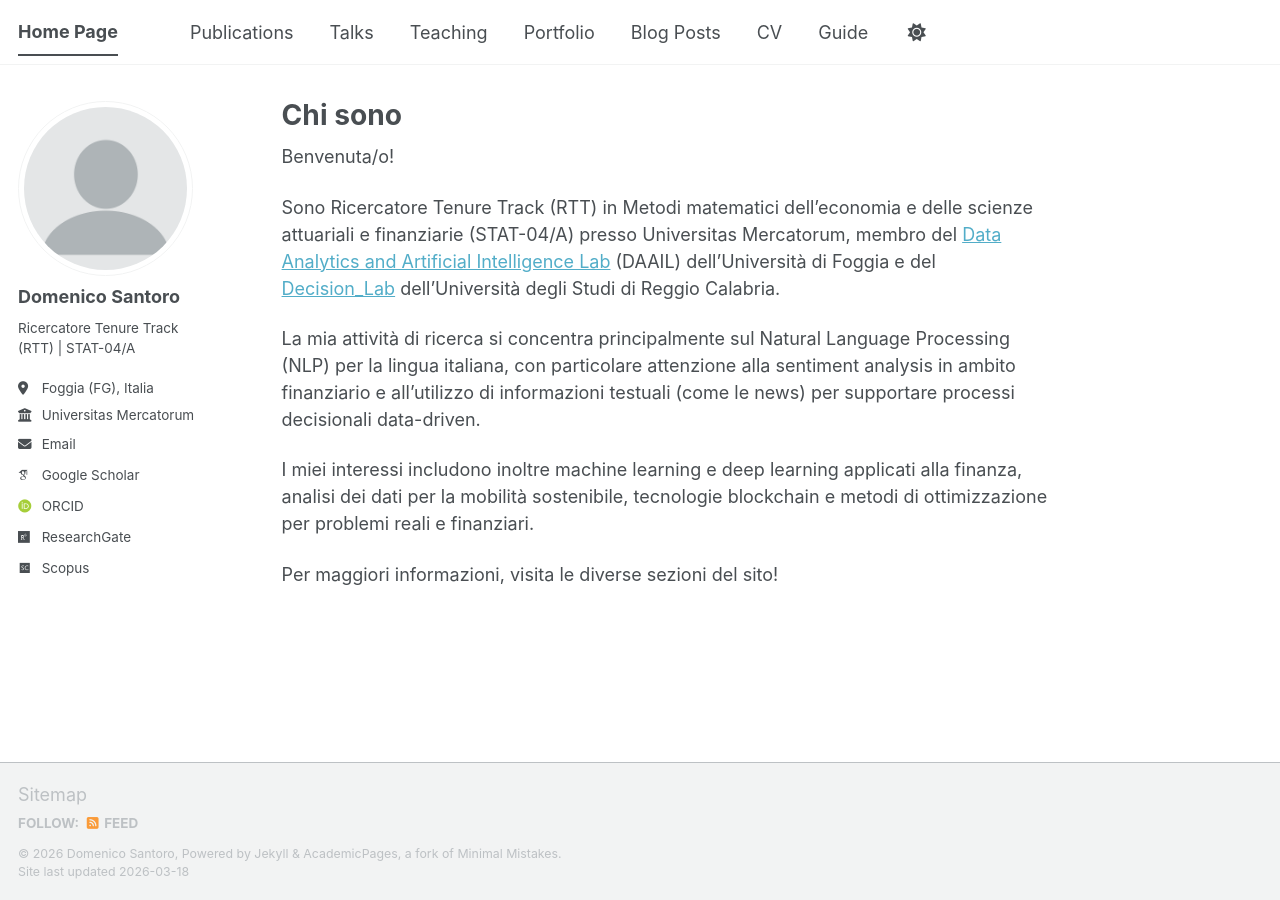
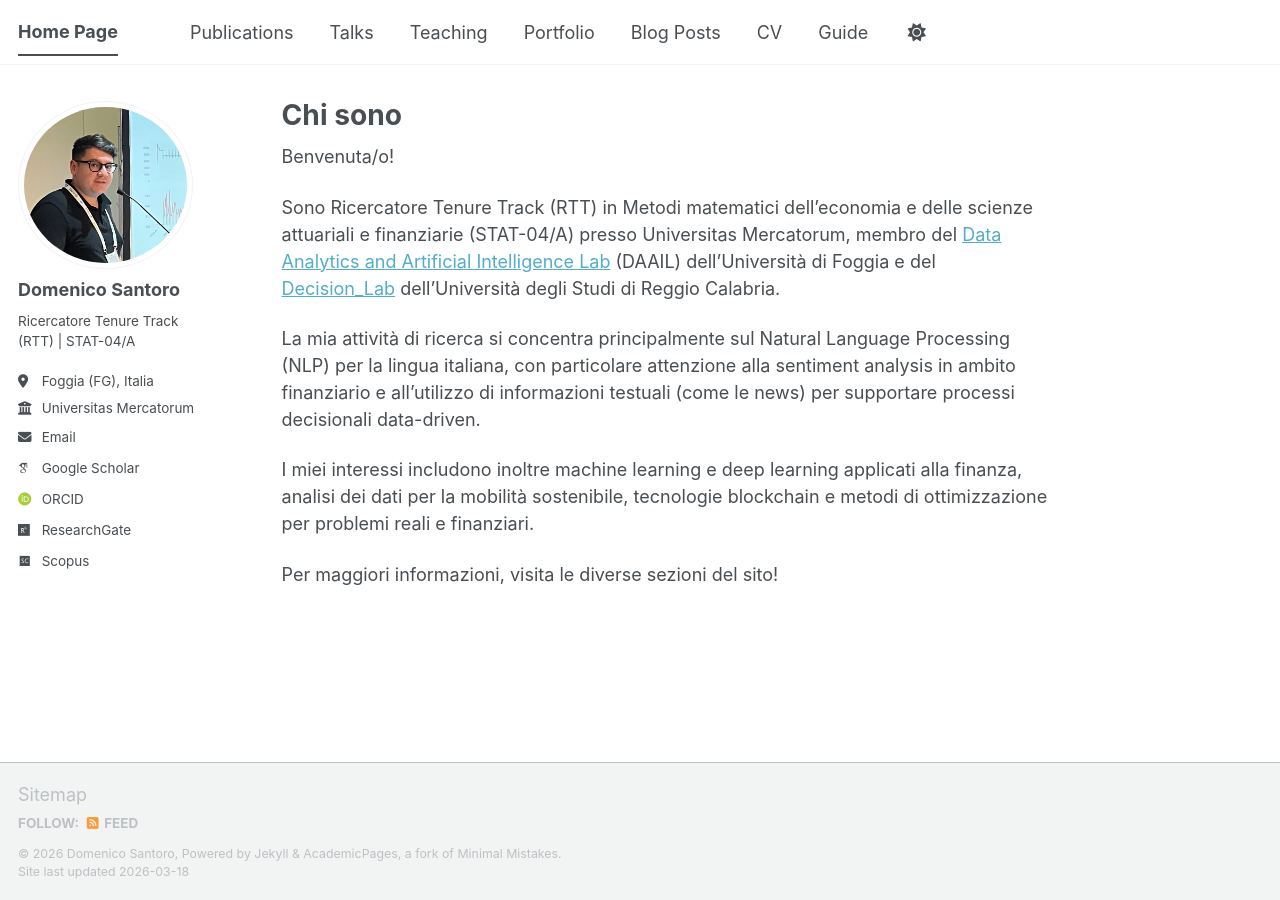
Before and after one commit to mimmoexe/mimmoexe.github.io, a Jekyll site: the page built from _pages/about.md, in a window 1280 px wide. Built offline with Jekyll 4.4.1, drawn with Linux system fonts in a browser that asks for light colours; some web fonts are replaced; a script bundle is joined from its source files by our own code; library files that are not in the unit come from our copies.

Commit message:
Update _config.yml

```diff
--- a/_config.yml
+++ b/_config.yml
@@ -23,7 +23,7 @@ repository               : "academicpages/academicpages.github.io"
 #               Additional customization can be done by editing /_includes/author-profile.html
 author:
   # Biographic information
-  avatar           : "profile.png"
+  avatar           : "nuova.jpg"
   name             : "Domenico Santoro"
   pronouns         : # example: "he/him"
   bio              : "Ricercatore Tenure Track (RTT) | STAT-04/A"
```
